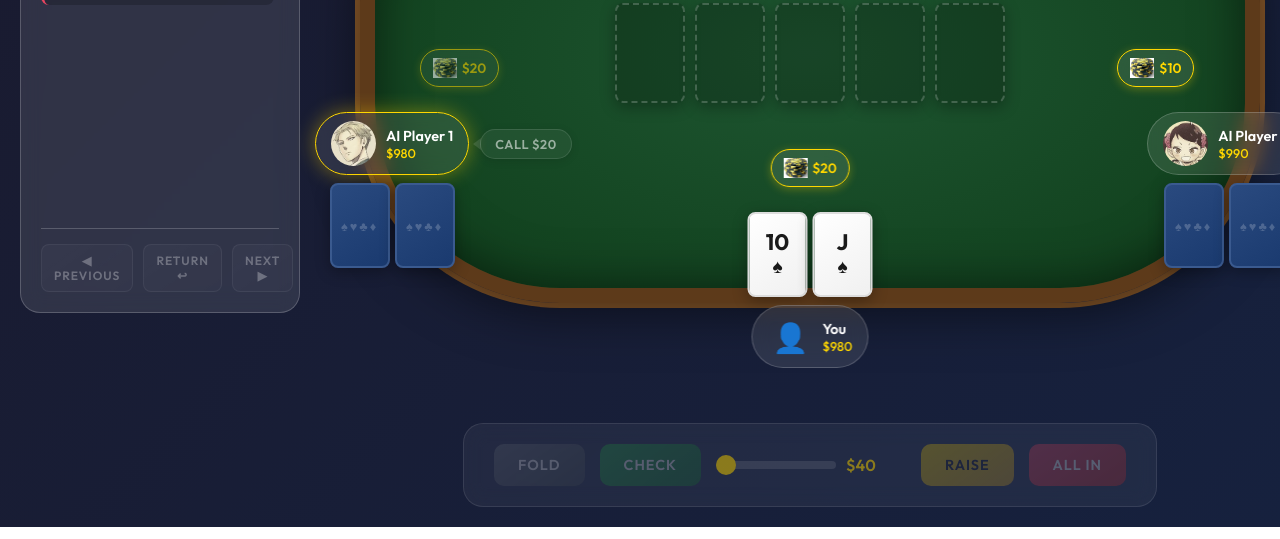
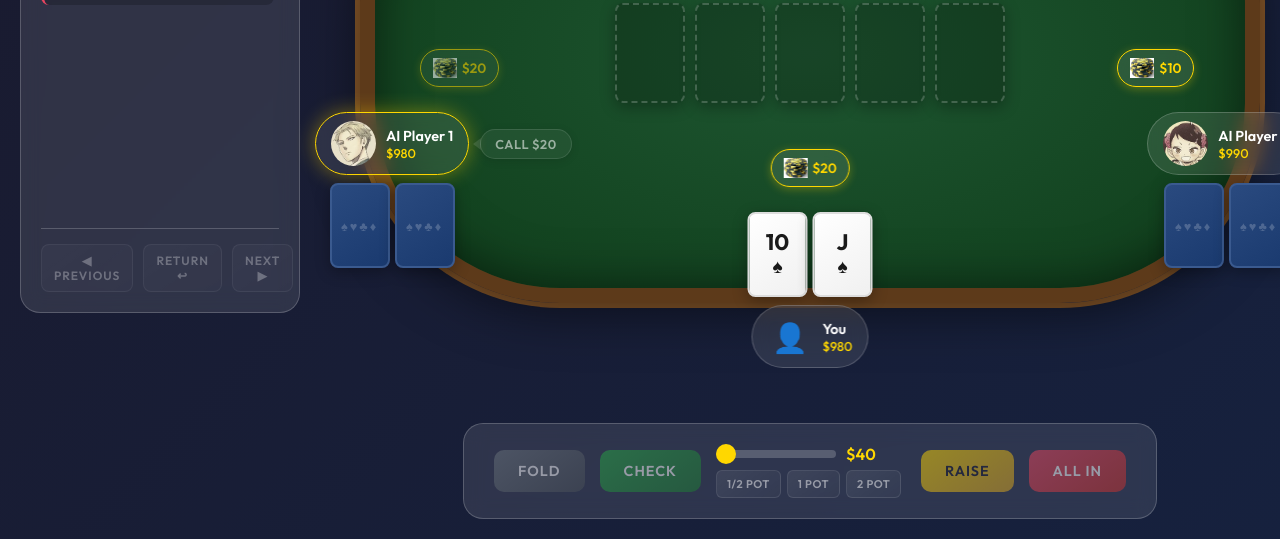
Before and after one commit to semibluff888/TaxasHoldemPoker, a plain HTML site: page index.html in a window 1280 px wide. Both pictures are taken after a click on the button "NEW GAME". Shown: the part 377-916 px from the top of the page. Drawn offline with Linux system fonts and the light colour scheme.

Commit message:
feat: Add pot preset buttons for raising and.

```diff
--- a/game.js
+++ b/game.js
@@ -119,7 +119,12 @@ const TRANSLATIONS = {
         startMessage: 'Click "New Game" to start playing Texas Hold\'em!',
         potWinMessage: '{pot}: {winner} wins ${amount} with {hand}',
         // Table
-        tableTitle: 'SPY×FAMILY'
+        tableTitle: 'SPY×FAMILY',
+
+        // Pot Preset Buttons
+        halfPot: '1/2 POT',
+        onePot: '1 POT',
+        twoPot: '2 POT'
     },
     zh: {
         // Header & Buttons
@@ -228,7 +233,12 @@ const TRANSLATIONS = {
         potWinMessage: '{pot}: {winner} 以 {hand} 赢得 ${amount}',
 
         // Table
-        tableTitle: '间谍过家家'
+        tableTitle: '间谍过家家',
+
+        // Pot Preset Buttons
+        halfPot: '半池',
+        onePot: '1倍底池',
+        twoPot: '2倍底池'
     }
 };
 
@@ -361,6 +371,14 @@ function updateLanguageUI() {
             option.textContent = t(key);
         });
     }
+
+    // Update pot preset buttons
+    const btnHalfPot = document.getElementById('btn-half-pot');
+    const btnOnePot = document.getElementById('btn-one-pot');
+    const btnTwoPot = document.getElementById('btn-two-pot');
+    if (btnHalfPot) btnHalfPot.textContent = t('halfPot');
+    if (btnOnePot) btnOnePot.textContent = t('onePot');
+    if (btnTwoPot) btnTwoPot.textContent = t('twoPot');
 
     // Update hand number display
     updateHandNumberDisplay();
@@ -2400,6 +2418,50 @@ document.getElementById('raise-slider').addEventListener('input', (e) => {
     document.getElementById('raise-amount').textContent = e.target.value;
 });
 
+// ===== Pot Preset Buttons =====
+// Set slider to a fraction/multiple of the pot amount, capped at player's max chips
+function setPotPreset(multiplier) {
+    const player = gameState.players[0];
+    const slider = document.getElementById('raise-slider');
+
+    // Calculate target bet based on pot
+    let targetBet = Math.floor(gameState.pot * multiplier);
+
+    // Ensure target bet is at least the minimum raise
+    const minRaise = parseInt(slider.min);
+    if (targetBet < minRaise) {
+        targetBet = minRaise;
+    }
+
+    // Cap at player's maximum available bet (current chips + already bet)
+    const maxBet = player.chips + player.bet;
+    if (targetBet > maxBet) {
+        targetBet = maxBet;
+    }
+
+    // Also cap at slider max
+    const sliderMax = parseInt(slider.max);
+    if (targetBet > sliderMax) {
+        targetBet = sliderMax;
+    }
+
+    // Update slider and display
+    slider.value = targetBet;
+    document.getElementById('raise-amount').textContent = targetBet;
+}
+
+document.getElementById('btn-half-pot').addEventListener('click', () => {
+    setPotPreset(0.5);
+});
+
+document.getElementById('btn-one-pot').addEventListener('click', () => {
+    setPotPreset(1);
+});
+
+document.getElementById('btn-two-pot').addEventListener('click', () => {
+    setPotPreset(2);
+});
+
 // Helper for reset and start new game
 let lastNewGameClickTime = 0;
 let cooldownIntervalId = null;
@@ -2467,6 +2529,9 @@ function resetAndStartNewGame() {
     // Randomize AI player portraits for this new game
     randomizeAIPortraits();
 
+    // Show all player elements and controls (remove pre-game hidden state)
+    showGameElements();
+
     startNewGame(true);
 }
 
@@ -2680,9 +2745,45 @@ function createBubbleParticle(particle, x, y) {
     particle.style.height = `${size}px`;
 }
 
+// ===== Pre-Game Element Visibility =====
+// Hide player info and controls before game starts
+function hideGameElements() {
+    // Hide all player info elements (portraits, names, chips)
+    const playerInfos = document.querySelectorAll('.player-info');
+    playerInfos.forEach(info => {
+        info.classList.add('pre-game-hidden');
+        info.classList.remove('game-started');
+    });
+
+    // Hide controls
+    const controls = document.getElementById('controls');
+    if (controls) {
+        controls.classList.add('pre-game-hidden');
+        controls.classList.remove('game-started');
+    }
+}
+
+// Show player info and controls when game starts
+function showGameElements() {
+    // Show all player info elements
+    const playerInfos = document.querySelectorAll('.player-info');
+    playerInfos.forEach(info => {
+        info.classList.remove('pre-game-hidden');
+        info.classList.add('game-started');
+    });
+
+    // Show controls
+    const controls = document.getElementById('controls');
+    if (controls) {
+        controls.classList.remove('pre-game-hidden');
+        controls.classList.add('game-started');
+    }
+}
+
 // Initialize
 initPlayers();
 SoundManager.init();
+hideGameElements(); // Hide player elements initially
 updateUI();
 updateLanguageUI(); // Apply saved language preference
 showMessage(t('startMessage'));
--- a/index.html
+++ b/index.html
@@ -196,8 +196,15 @@
                     <button class="btn btn-check" id="btn-check">CHECK</button>
                     <button class="btn btn-call" id="btn-call">CALL $<span id="call-amount">0</span></button>
                     <div class="raise-controls">
-                        <input type="range" id="raise-slider" min="0" max="1000" value="0">
-                        <span class="raise-amount">$<span id="raise-amount">0</span></span>
+                        <div class="slider-row">
+                            <input type="range" id="raise-slider" min="0" max="1000" value="0">
+                            <span class="raise-amount">$<span id="raise-amount">0</span></span>
+                        </div>
+                        <div class="pot-presets">
+                            <button class="btn btn-pot-preset" id="btn-half-pot">1/2 POT</button>
+                            <button class="btn btn-pot-preset" id="btn-one-pot">1 POT</button>
+                            <button class="btn btn-pot-preset" id="btn-two-pot">2 POT</button>
+                        </div>
                     </div>
                     <button class="btn btn-raise" id="btn-raise">RAISE</button>
                     <button class="btn btn-allin" id="btn-allin">ALL IN</button>
--- a/styles.css
+++ b/styles.css
@@ -1014,6 +1014,13 @@ body {
 
 .raise-controls {
     display: flex;
+    flex-direction: column;
+    align-items: flex-start;
+    gap: 6px;
+}
+
+.raise-controls>.slider-row {
+    display: flex;
     align-items: center;
     gap: 10px;
 }
@@ -1040,6 +1047,30 @@ body {
     font-weight: 600;
     color: var(--accent-gold);
     min-width: 60px;
+}
+
+/* Pot Preset Buttons */
+.pot-presets {
+    display: flex;
+    gap: 6px;
+}
+
+.btn-pot-preset {
+    padding: 6px 10px;
+    font-size: 0.7rem;
+    background: linear-gradient(145deg, rgba(255, 255, 255, 0.15) 0%, rgba(255, 255, 255, 0.05) 100%);
+    border: 1px solid var(--glass-border);
+    color: white;
+    border-radius: 6px;
+    text-transform: uppercase;
+    letter-spacing: 0.5px;
+    transition: all 0.2s ease;
+}
+
+.btn-pot-preset:hover:not(:disabled) {
+    background: linear-gradient(145deg, rgba(255, 215, 0, 0.3) 0%, rgba(255, 215, 0, 0.1) 100%);
+    border-color: var(--accent-gold);
+    color: var(--accent-gold);
 }
 
 /* ===== Game Layout ===== */
@@ -1726,3 +1757,34 @@ body {
     padding: 12px 40px;
     font-weight: 600;
 }
+
+/* ===== Pre-Game State - Hide elements until game starts ===== */
+/* Hide player avatar and details before game starts, but keep the box visible */
+.player-info.pre-game-hidden .player-avatar,
+.player-info.pre-game-hidden .player-details {
+    opacity: 0;
+    visibility: hidden;
+    transition: opacity 0.3s ease, visibility 0.3s ease;
+}
+
+/* Show player avatar and details when game has started */
+.player-info.game-started .player-avatar,
+.player-info.game-started .player-details {
+    opacity: 1;
+    visibility: visible;
+}
+
+/* Hide controls before game starts */
+.controls.pre-game-hidden {
+    opacity: 0;
+    visibility: hidden;
+    pointer-events: none;
+    transition: opacity 0.3s ease, visibility 0.3s ease;
+}
+
+/* Show controls when game has started */
+.controls.game-started {
+    opacity: 1;
+    visibility: visible;
+    pointer-events: auto;
+}
```
